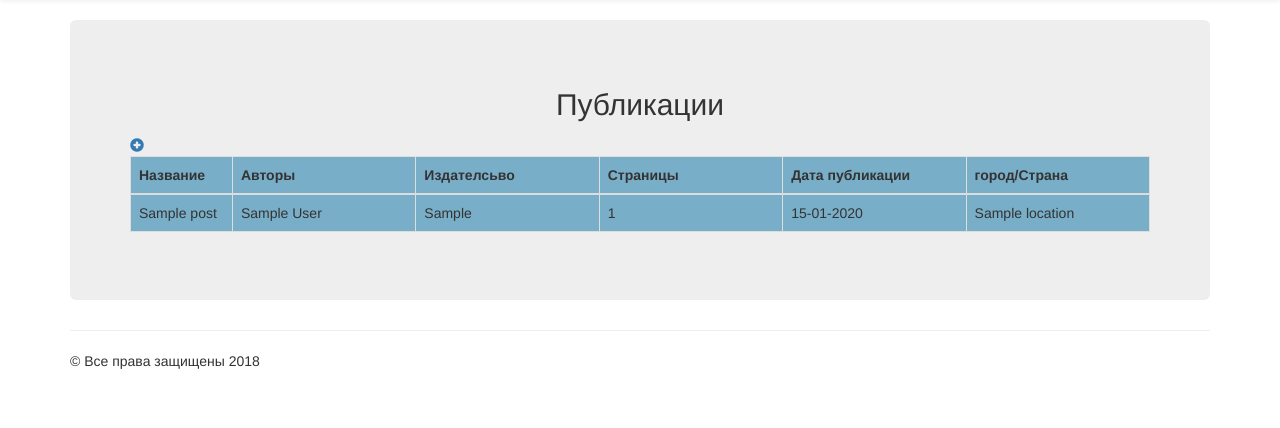
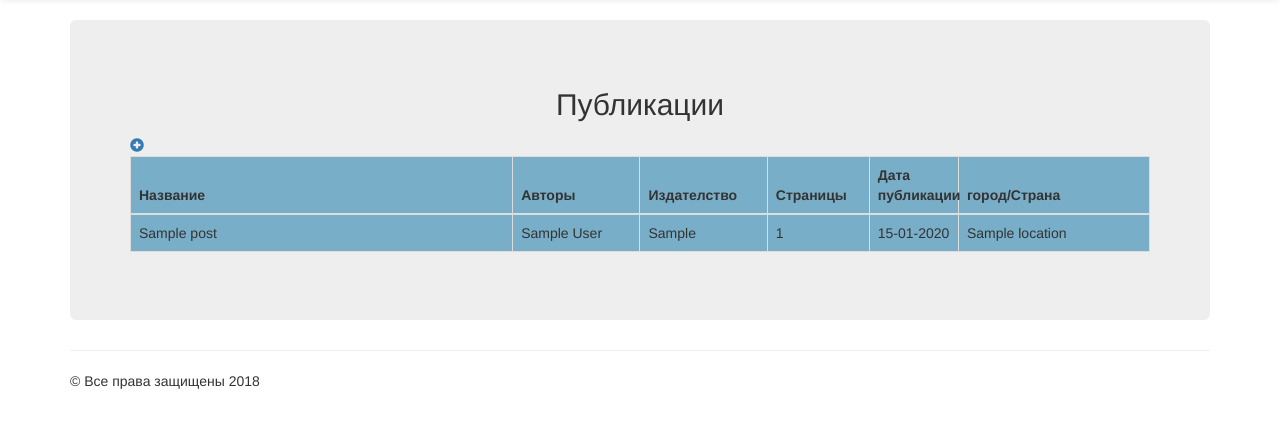
Before and after one commit to IllIgt/Django_Jinja_Bootstrap_Test, a Django app: template News/templates/News/posts.html in a window 1280 px wide. Shown: the part 52-480 px from the top of the page. Run offline with Django 3.2, Linux system fonts and the light colour scheme; the template is opened without the code that fills it: most values are stand-ins (such as "Sample title", 1, 10 or a date in 2020); some libraries are stand-ins or nearby versions.

Commit message:
template table editings

```diff
--- a/News/templates/News/posts.html
+++ b/News/templates/News/posts.html
@@ -7,12 +7,12 @@
         <a href="{% url 'publication_new' %}"><span class="glyphicon glyphicon-plus-sign"></span></a>
             <thead>
                 <tr>
-                    <th width="10%">Название</th>
-                    <th>Авторы</th>
-                    <th class = btn-group-sm aria-rowcount="9">Издателсьво</th>
-                    <th class = btn-group-sm>Страницы</th>
-                    <th class = btn-group-sm>Дата публикации</th>
-                    <th class = btn-group-sm>город/Страна</th>
+                    <th width="30%">Название</th>
+                    <th width = '10%'>Авторы </th>
+                    <th class = btn-group-sm width = '10%'>Издателство</th>
+                    <th class = btn-group-sm width = '8%'>Страницы</th>
+                    <th class = btn-group-sm width = '7%'>Дата публикации</th>
+                    <th class = btn-group-sm width = '15%'>город/Страна</th>
                 </tr>
             </thead>
             <tbody>
```
Also changed, not shown: db.sqlite3.
